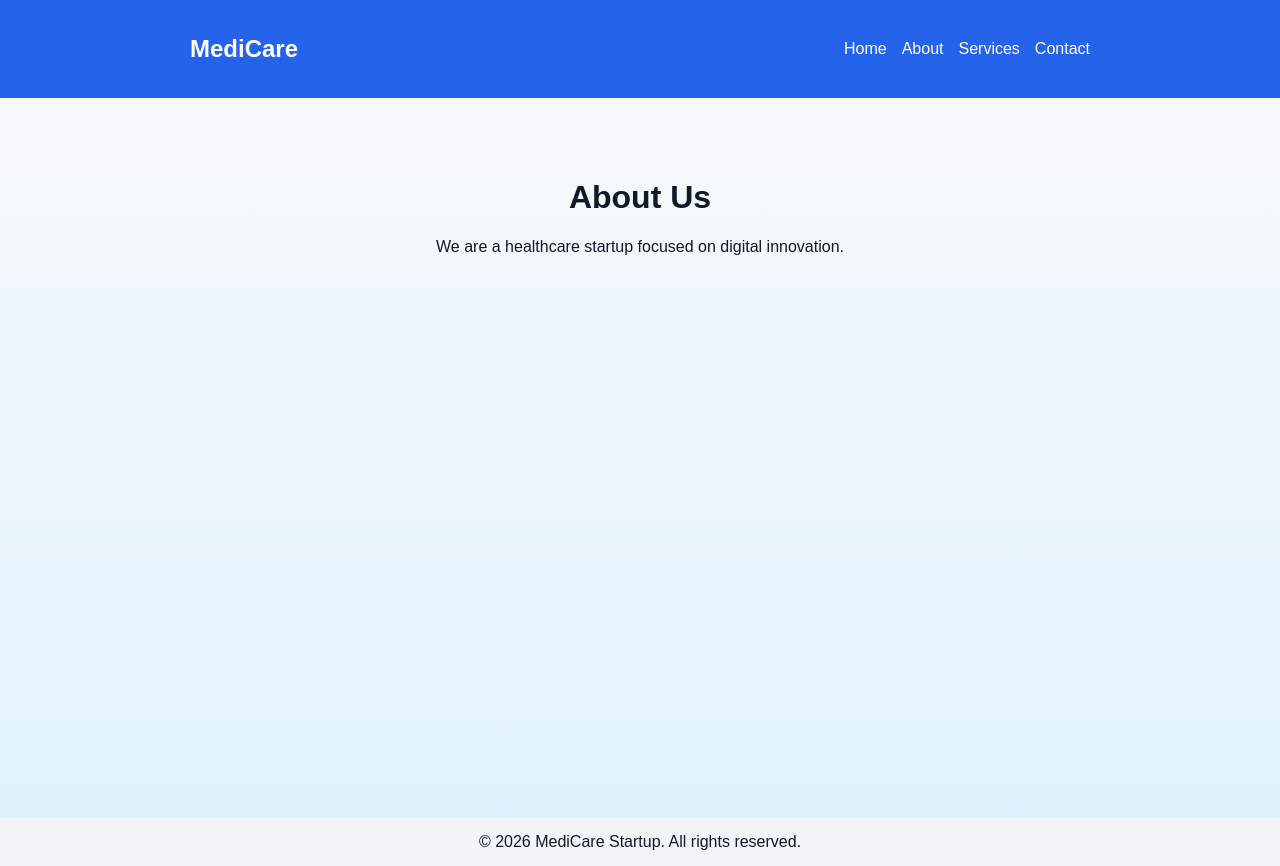
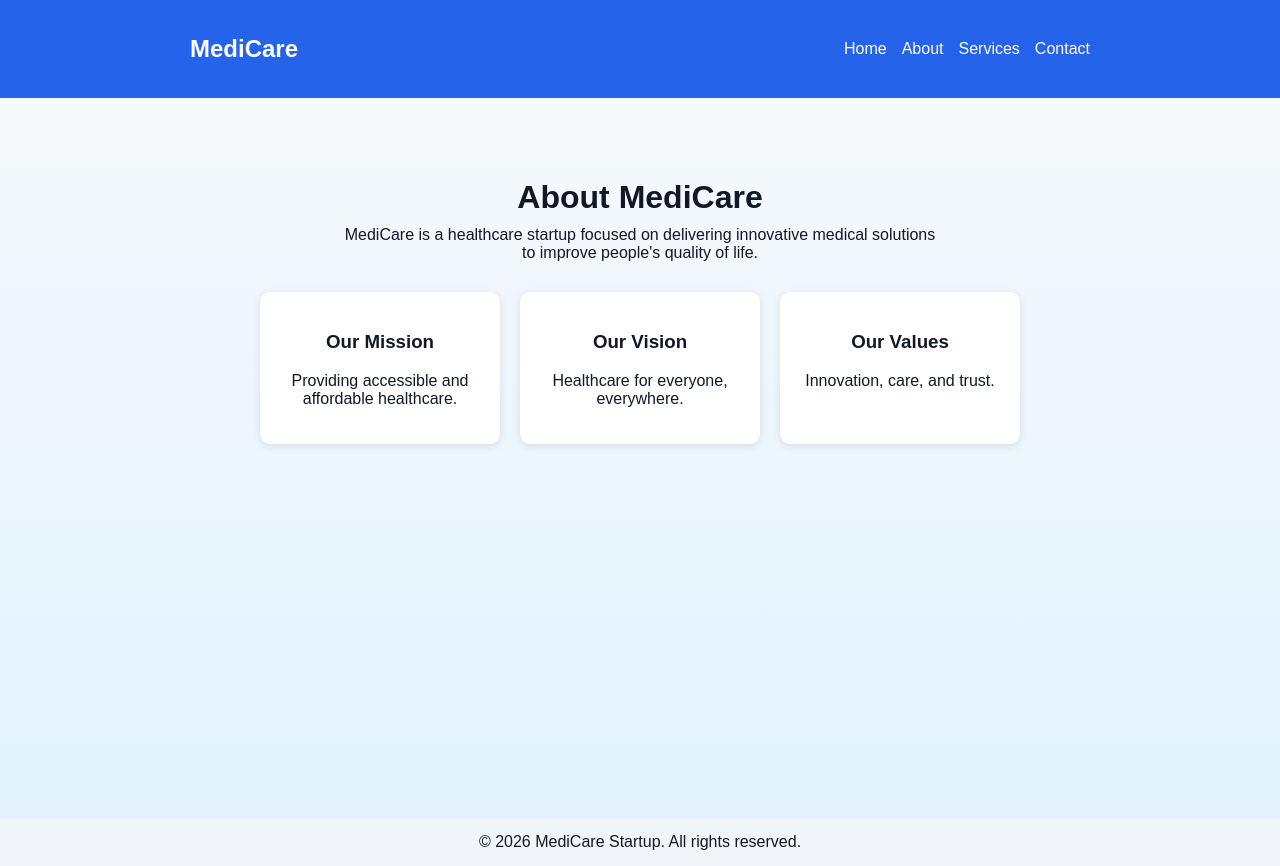
Before and after one commit to Roootsa/healthcare-company-profile, a Next.js app: page /about in a window 1280 px wide. Built offline with nearby package versions, Linux system fonts and the light colour scheme.

Commit message:
Update page.tsx

```diff
--- a/app/about/page.tsx
+++ b/app/about/page.tsx
@@ -1,8 +1,46 @@
-export default function AboutPage() {
+export default function About() {
   return (
     <main>
-      <h1>About Us</h1>
-      <p>We are a healthcare startup focused on digital innovation.</p>
+      <h1 style={{ fontSize: "32px", marginBottom: "10px" }}>
+        About MediCare
+      </h1>
+
+      <p style={{ maxWidth: "600px", margin: "0 auto 30px" }}>
+        MediCare is a healthcare startup focused on delivering innovative
+        medical solutions to improve people's quality of life.
+      </p>
+
+      <div
+        style={{
+          display: "flex",
+          justifyContent: "center",
+          gap: "20px",
+          flexWrap: "wrap",
+        }}
+      >
+        <div style={cardStyle}>
+          <h3>Our Mission</h3>
+          <p>Providing accessible and affordable healthcare.</p>
+        </div>
+
+        <div style={cardStyle}>
+          <h3>Our Vision</h3>
+          <p>Healthcare for everyone, everywhere.</p>
+        </div>
+
+        <div style={cardStyle}>
+          <h3>Our Values</h3>
+          <p>Innovation, care, and trust.</p>
+        </div>
+      </div>
     </main>
   );
 }
+
+const cardStyle: React.CSSProperties = {
+  background: "white",
+  padding: "20px",
+  borderRadius: "10px",
+  width: "200px",
+  boxShadow: "0 2px 8px rgba(0,0,0,0.1)",
+};
```
